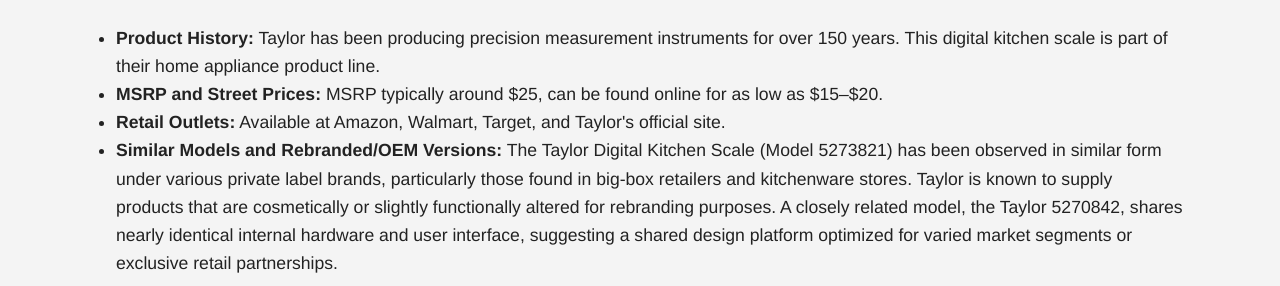
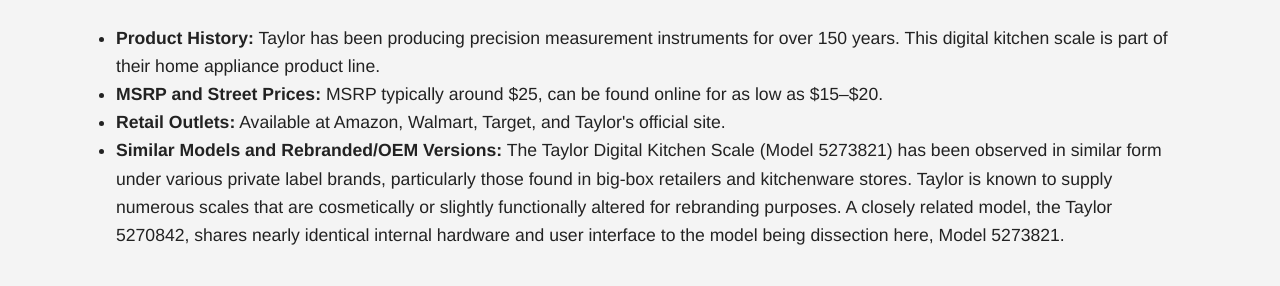
Before and after one commit to GeorgeMicah24/GeorgeMicah24.github.io, a plain HTML site: page index.html in a window 1280 px wide. Shown: the part 656-942 px from the top of the page. Drawn offline with Linux system fonts and the light colour scheme.

Commit message:
Update index.html

```diff
--- a/index.html
+++ b/index.html
@@ -83,7 +83,7 @@
             <li><strong>Product History:</strong> Taylor has been producing precision measurement instruments for over 150 years. This digital kitchen scale is part of their home appliance product line.</li>
             <li><strong>MSRP and Street Prices:</strong> MSRP typically around $25, can be found online for as low as $15–$20.</li>
             <li><strong>Retail Outlets:</strong> Available at Amazon, Walmart, Target, and Taylor's official site.</li>
-            <li><strong>Similar Models and Rebranded/OEM Versions:</strong> The Taylor Digital Kitchen Scale (Model 5273821) has been observed in similar form under various private label brands, particularly those found in big-box retailers and kitchenware stores. Taylor is known to supply products that are cosmetically or slightly functionally altered for rebranding purposes. A closely related model, the Taylor 5270842, shares nearly identical internal hardware and user interface, suggesting a shared design platform optimized for varied market segments or exclusive retail partnerships.</li>
+            <li><strong>Similar Models and Rebranded/OEM Versions:</strong> The Taylor Digital Kitchen Scale (Model 5273821) has been observed in similar form under various private label brands, particularly those found in big-box retailers and kitchenware stores. Taylor is known to supply numerous scales that are cosmetically or slightly functionally altered for rebranding purposes. A closely related model, the Taylor 5270842, shares nearly identical internal hardware and user interface to the model being dissection here, Model 5273821.</li>
         </ul>
 
         <h2>3. Dissection Photo Journal</h2>
```
